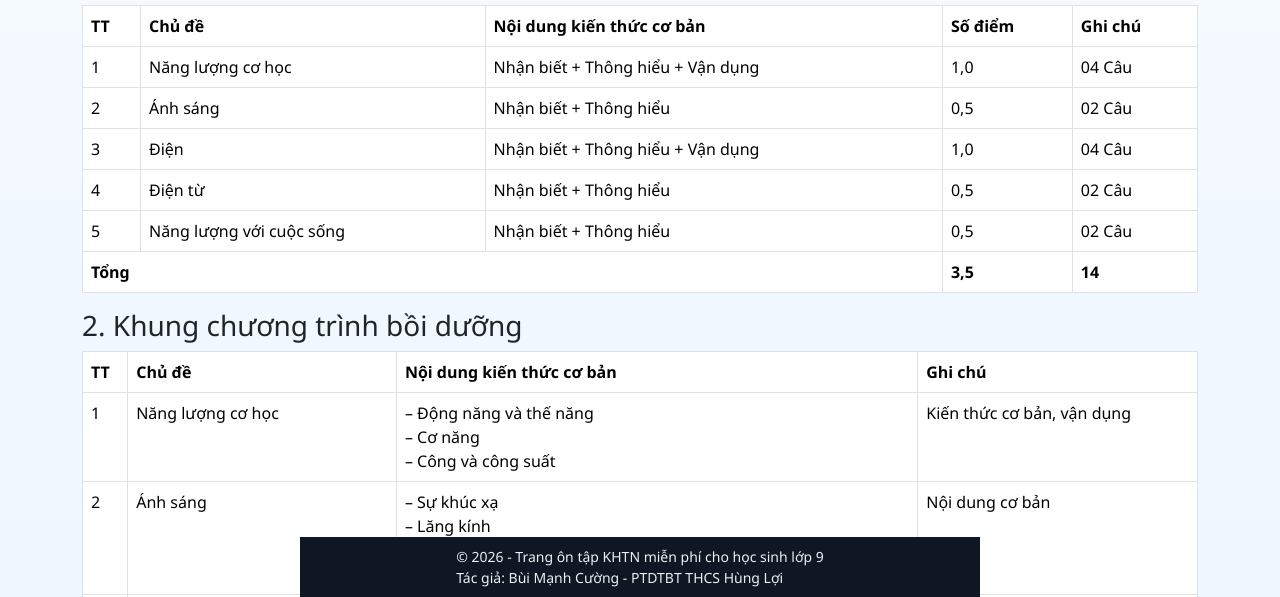
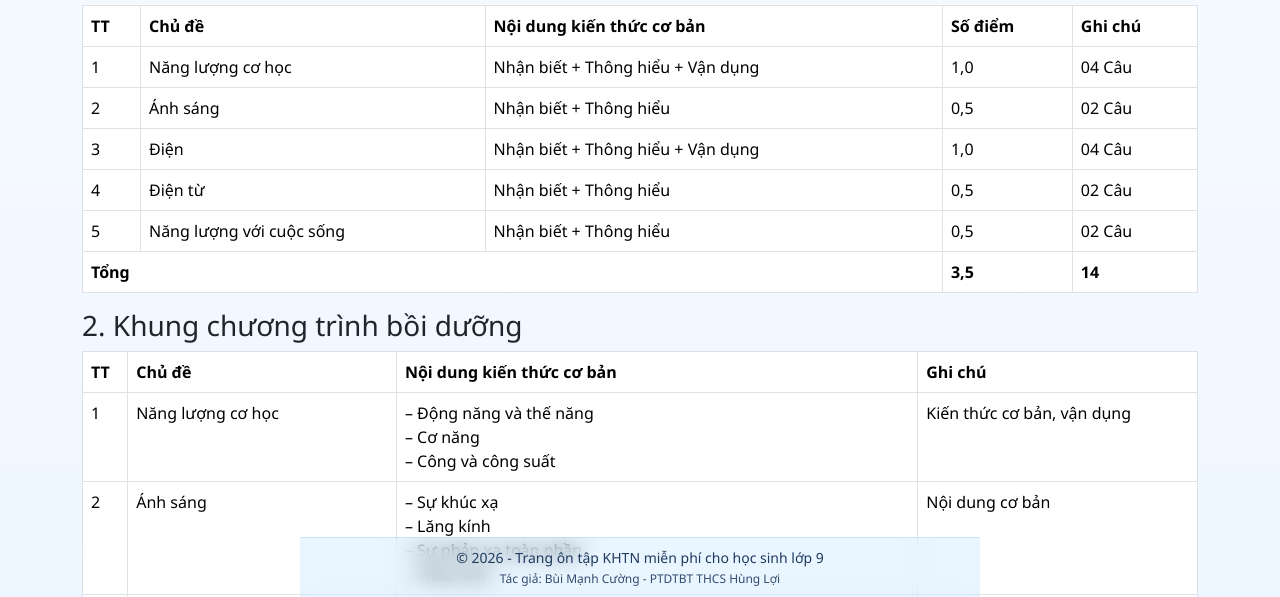
Before and after one commit to cvjs123/khtn9, a plain HTML site: page pages/exam-structure.html in a window 1280 px wide. Shown: the part 203-800 px from the top of the page. Drawn offline with nearby package versions, Linux system fonts and the light colour scheme.

Commit message:
Add files via upload

```diff
--- a/css/style.css
+++ b/css/style.css
@@ -4,8 +4,10 @@ body, html { height: 100%; margin: 0; font-family: 'Segoe UI', sans-serif; backg
 .sidebar-right { right: 0; background: linear-gradient(180deg,#f0fff4,#ffffff); }
 .main-content { margin-left: 300px; margin-right: 300px; min-height: 100vh; padding-top: 120px; padding-bottom: 80px; background: linear-gradient(180deg,#ffffff,#f8fbff); }
 .header { position: fixed; top: 0; left: 300px; right: 300px; height: 140px; background: linear-gradient(90deg,#0066cc,#00aaff); color: white; display: flex; align-items: center; justify-content: center; box-shadow: 0 10px 34px rgba(2,6,23,0.16); z-index: 1001; }
-.footer { position: fixed; bottom: 0; left: 300px; right: 300px; height: 60px; background: #0f1724; color: #ecf0f1; display: flex; align-items: center; justify-content: center; font-size: 14px; z-index: 1001; }
+.footer { position: fixed; bottom: 0; left: 300px; right: 300px; height: 60px; background: rgba(79, 172, 254, 0.12); -webkit-backdrop-filter: blur(10px); backdrop-filter: blur(10px); color: #1f3a5f; display: flex; align-items: center; justify-content: center; font-size: 14px; z-index: 1001; border-top: 1px solid rgba(79, 172, 254, 0.2); }
 
+.footer-content { text-align: center; line-height: 1.6; }
+.footer-author { font-size: 12px; opacity: 0.9; }
 .card-option { transition: all 0.28s cubic-bezier(.2,.9,.2,1); border: none; border-radius: 14px; background: linear-gradient(180deg, #fff, #fbfdff); }
 .card-option:hover { transform: translateY(-8px) scale(1.02); box-shadow: 0 18px 40px rgba(12,24,64,0.12) !important; }
 
```
